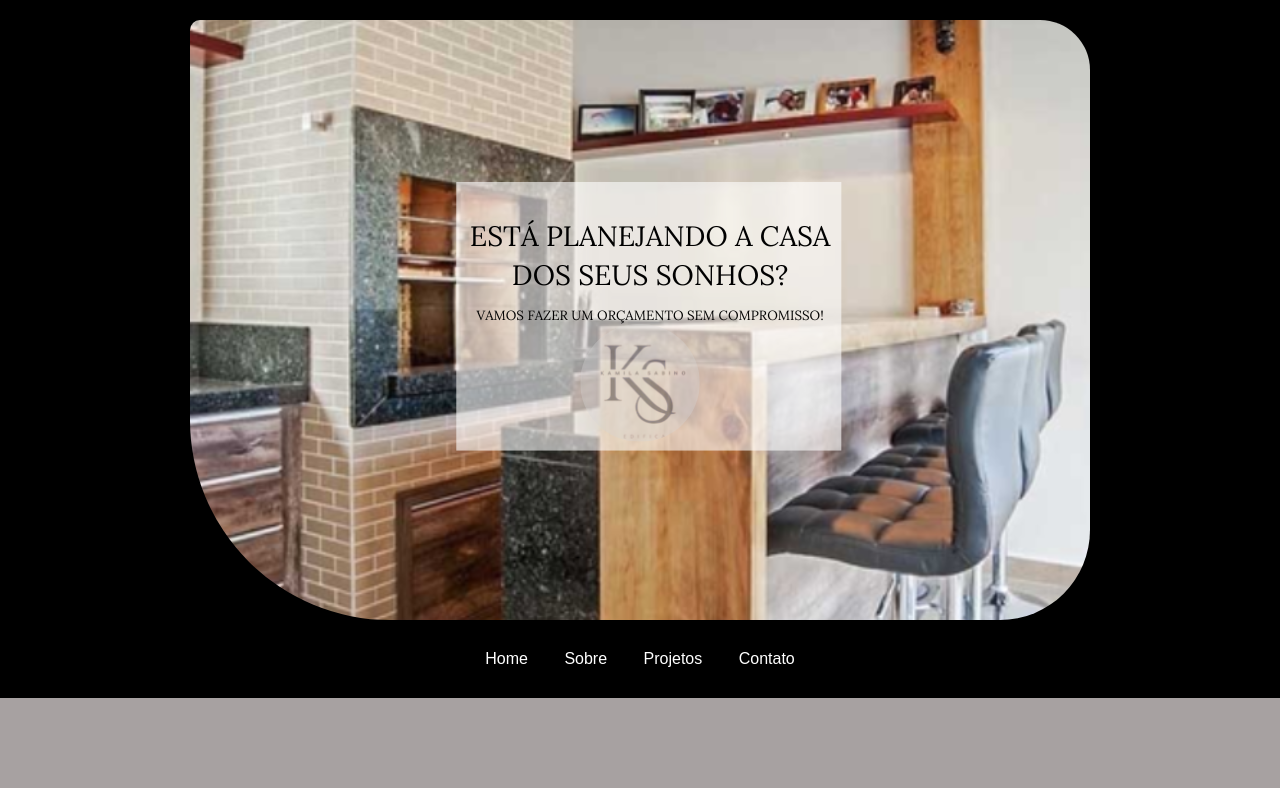
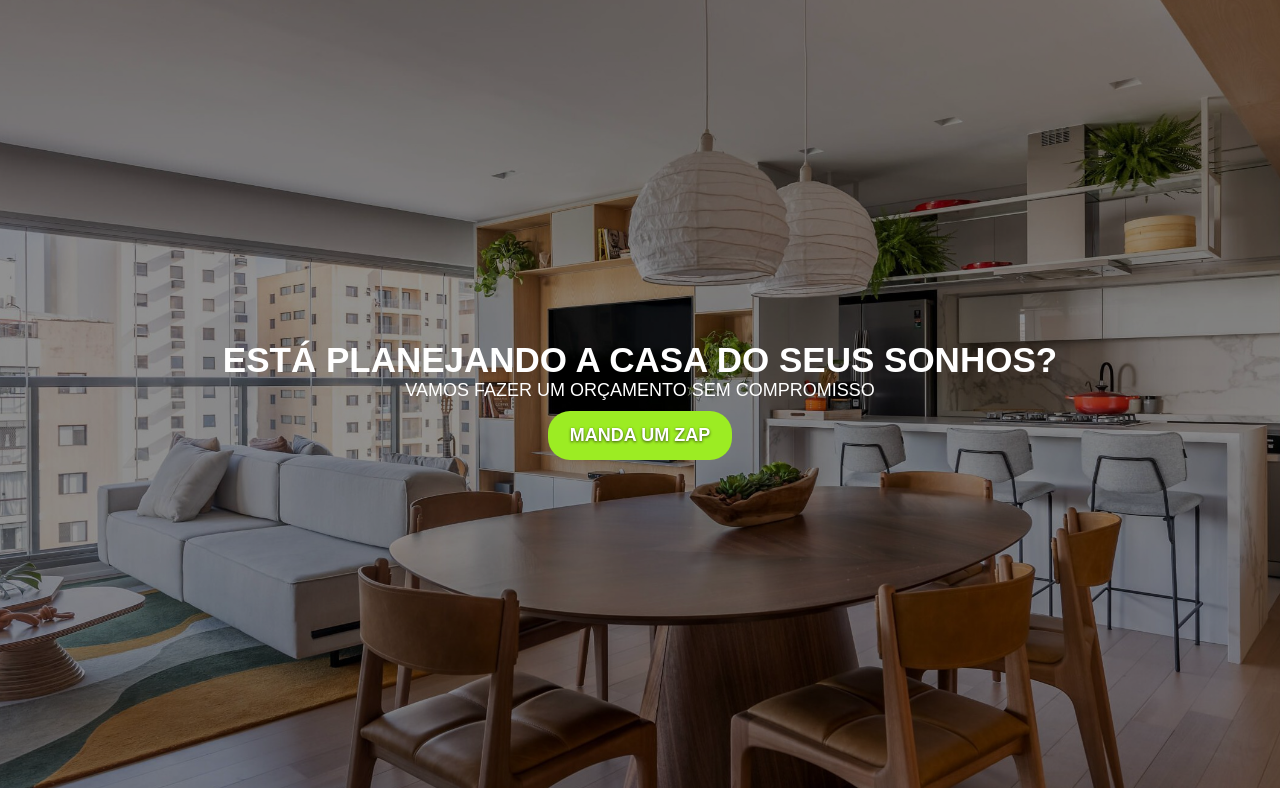
Before and after one commit to bialboo/projeto-empresa, a plain HTML site: page index.html in a window 1280 px wide. Shown: the top 788 px of the page. Drawn offline with Linux system fonts and the light colour scheme.

Commit message:
Mudanças no hero
Alterado maneira a qual o slider funciona, agora utilizando apenas CSS, feito h1, p e um button no começo de forma a ser substituído futuramente. Removido o nav momentaneamente, até que seja criado outro designe

```diff
--- a/index.html
+++ b/index.html
@@ -11,28 +11,27 @@
 <body>
 
     <header>
-        <div class="slider">
-            <div class="container">
-                <img id="header1" src="/src/img/header/header1.png">
-                <img src="/src/img/header/header2.png">
-                <img src="/src/img/header/header3.png">
-            </div>
-        </div>
-        <nav>
-            <a href="/index.html">Home</a>
-            <a href="/index.html#about">Sobre</a>
-            <a href="/src/html/projects.html">Projetos</a>
-            <a href="/src/html/contact.html">Contato</a>
-        </nav>
+        <article class="fundoImagem">
+
+            <section class="filtro"></section>
+
+            <section class="conteudo">
+                <h1>ESTÁ PLANEJANDO A CASA DO SEUS SONHOS?</h1>
+                <P>VAMOS FAZER UM ORÇAMENTO SEM COMPROMISSO</P>
+                <button><span>MANDA UM ZAP</span></button>
+            </section>
+
+            <section class="overlay"></section>
+        </article>
     </header>
 
     <main>
         <section class="legislacao">
-            <article>
+            <article class="card">
                 <h2>Projeto Arquitetônico</h2>
                 <p>Na Prefeitura de Criciúma, é necessário apresentar as plantas da casa como parte do processo de regularização de imóveis. Essas plantas desempenham um papel fundamental, pois permitem que a administração municipal avalie se a construção está em plena conformidade com as normas e regulamentos estabelecidos. Além disso, essa documentação é essencial para assegurar que o imóvel atenda aos padrões de segurança, funcionalidade e planejamento urbano, garantindo assim a organização e o desenvolvimento sustentável da cidade.</p>
             </article>
-            <article>
+            <article class="card">
                 <h2>Análise e aprovação</h2>
                 <p>Trata-se da análise e aprovação do projeto arquitetônico para fins de licenciamento da obra. No município de Criciúma para execução de toda e qualquer obra, seja construção, reforma ou ampliação, será necessário o licenciamneto da municipalidade. Para os casos em que é exigido projeto arquitetônico, a aprovação do mesmo terá validade de 6 meses, podendo ser renovada esta aprovação por igual período, desde que atenca a legislação vigente.</p>
             </article>
--- a/src/css/style.css
+++ b/src/css/style.css
@@ -11,49 +11,113 @@ body {
     background-color: #a7a1a1;
 }
 
-header {
-    background-color:  #000000;
-    color: #fff;
-    text-align: center;
-    padding: 20px;
-    margin: 0;
+.fundoImagem {
+    position: relative;
+    width: 100%;
+    height: 100vh;
+    background-image: url('../img/espaco-teste.jpg');
+    background-repeat: no-repeat;
+    background-size: cover;
+    background-position: center;
+    animation: fundoMudar 20s linear infinite;
+}
+@keyframes fundoMudar {
+    0% {
+        background-image: url(../img/espaco-teste-dois.jpg);
+    }
+
+    20% {
+        background-image: url(../img/espaco-teste-tres.jpg);
+    }
+
+    25% {
+        background-image: url(../img/espaco-teste-tres.jpg);
+    }
+
+    40% {
+        background-image: url(../img/espaco-teste.jpg);
+    }
+
+    45% {
+        background-image: url(../img/espaco-teste.jpg);
+    }
+
+    60% {
+        background-image: url(../img/espaco-teste-dois.jpg);
+    }
+
+    65% {
+        background-image: url(../img/espaco-teste-dois.jpg);
+    }
+
+    80% {
+        background-image: url(../img/espaco-teste-tres.jpg);
+    }
+
+    85% {
+        background-image: url(../img/espaco-teste-tres.jpg);
+    }
+
+    95% {
+        background-image: url(../img/espaco-teste.jpg);
+    }
 }
 
-header h1 {
-    display: flex;
+
+/* filtro de cor */
+.filtro {
     position: absolute;
+    width: 100%;
+    height: 100%;
+    top: 0px;
+    left: 0px;
+    background-color: rgba(0, 0, 0, 0.432);
 }
 
-.slider {
-    margin: auto;
-    width: 900px;
-    height: 600px;
-    overflow: hidden;
-    border-radius: 10px 50px 90px 200px;
+.conteudo {
+    position: relative;
+    width: 100%;
+    height: 100%;
+    color: #ffffff;
+    display: flex;
+    justify-content: center;
+    align-items: center;
+    flex-direction: column;
+    z-index: 2; /* altera a camada */
 }
 
-.container {
-    width: 400%;
-    height: 600px;
-    display: flex;
+.conteudo h1 {
+    font-size: 35px;
+    margin-bottom: 0px;
 }
 
-.container img {
-    width: 25%;
-    position: relative;
+.conteudo p {
+    font-size: 18px;
+    width: 60%;
+    padding-bottom: 10px;
+    text-align: center;
 }
 
-nav {
-    text-align: center;
-    padding: 10px;
-    padding-top: 30px;
-    color: #fff;
+.conteudo button {
+    color: #ffffff;
+    border: none;
+    outline: none;
+    font-size: 18px;
+    background-color: #9cec23;
+    padding: 14px 22px;
+    text-transform: uppercase;
+    border-radius: 22px;
+    transition: .5s;
 }
 
-nav a {
-    color: #fff;
-    margin: 0 1em;
-    text-decoration: none;
+.conteudo button span {
+    text-shadow: 0px 1px 3px rgba(0, 0, 0, 0.664);
+    font-weight: bolder;
+}
+
+.conteudo button:hover {
+    background-color: #77b121;
+    cursor: pointer;
 }
 
 main {
@@ -64,6 +128,22 @@ main {
     gap: 1rem;
 
 }
+
+.card {
+    background-color: rgb(241, 241, 241);
+    border-radius: 10px;
+    margin-bottom: 5%;
+    padding: 20px 12px;
+    box-sizing: border-box;
+    transition: 0.5s;
+}
+
+.card:hover {
+    box-shadow: 2px 2px 20px rgba(0, 0, 0, 0.500);
+    cursor: pointer;
+}
+
+
 
 
 .legislacao {
@@ -206,8 +286,6 @@ footer {
     }
 }
 
-
-
 @media (max-width: 480px) {
     nav a {
         font-size: 0.8rem; /* Reduz ainda mais o tamanho do texto */
```
Also changed, not shown: src/img/espaco-teste-dois.jpg (added), src/img/espaco-teste-tres.jpg (added), src/img/espaco-teste.jpg (added).
